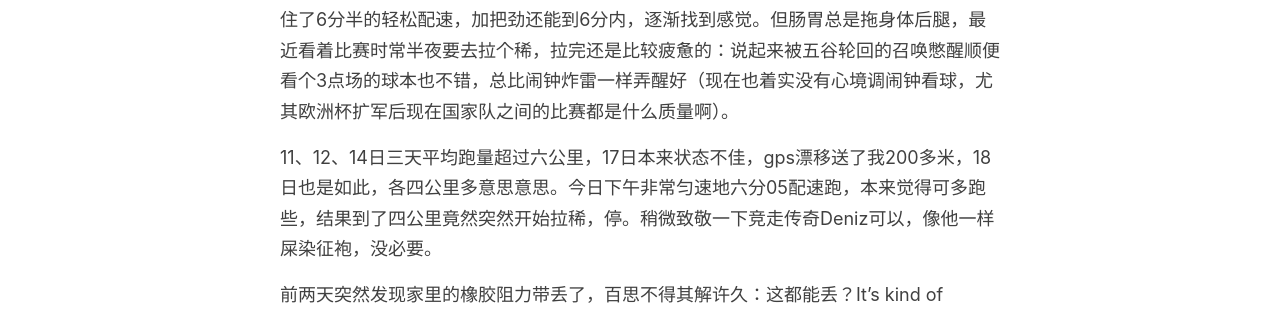
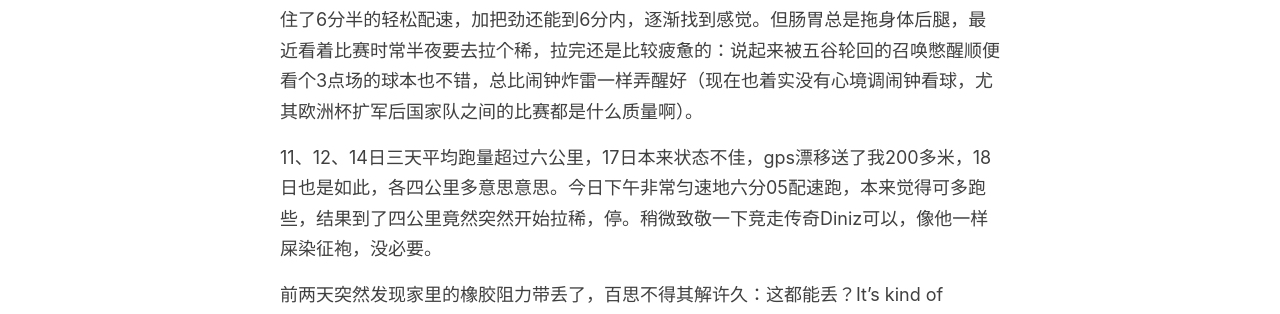
Before and after one commit to athletik/athletik.github.io, a Jekyll site: the page built from _posts/2021-6-21-跑到拉稀.md, in a window 1280 px wide. Shown: the part 314-628 px from the top of the page. Built offline with Jekyll 4.4.1, drawn with Linux system fonts in a browser that asks for light colours; comment, search, counter and statistics services are not loaded; some of the changed text lies outside the part shown.

Commit message:
Update 2021-6-21-跑到拉稀.md

```diff
--- a/_posts/2021-6-21-跑到拉稀.md
+++ b/_posts/2021-6-21-跑到拉稀.md
@@ -4,9 +4,9 @@ categories: [misc, 训练日志]
 title: 跑到拉稀
 ---
 
-十天没写了，其实这十天以来训练质量还不错，在相对轻松的体感和天天35度的气温下保住了6分半的轻松配速，加把劲还能到6分内，逐渐找到感觉。但肠胃总是拖身体后腿，最近看着比赛时常半夜要去拉个稀，拉完还是比较疲惫的：说起来被五谷轮回的召唤憋醒顺便看个3点场的球本也不错，总比闹钟炸雷一样弄醒好（现在也着实没有心境调闹钟看球，尤其欧洲杯扩军后现在国家队之间的比赛都是什么质量啊）。
+十天没写了，其实这十天以来训练质量还不错，在相对轻松的体感和天天35度的气温下保住了6分半的轻松配速，加把劲还能到6分内，逐渐找到感觉。但肠胃总是拖身体后腿，最近看着比赛时常半夜要去拉个稀，拉完还是比较疲惫的：说起来被五谷轮回的召唤憋醒顺便看个3点场的球本也不错，总比闹钟炸雷一样弄醒好（现在也着实没有心境调闹钟看球，尤其欧洲杯扩军后国家队之间的比赛都是什么质量啊）。
 
-11、12、14日三天平均跑量超过六公里，17日本来状态不佳，gps漂移送了我200多米，18日也是如此，各四公里多意思意思。今日下午非常匀速地六分05配速跑，本来觉得可多跑些，结果到了四公里竟然突然开始拉稀，停。稍微致敬一下竞走传奇Deniz可以，像他一样屎染征袍，没必要。
+11、12、14日三天平均跑量超过六公里，17日本来状态不佳，gps漂移送了我200多米，18日也是如此，各四公里多意思意思。今日下午非常匀速地六分05配速跑，本来觉得可多跑些，结果到了四公里竟然突然开始拉稀，停。稍微致敬一下竞走传奇Diniz可以，像他一样屎染征袍，没必要。
 
 前两天突然发现家里的橡胶阻力带丢了，百思不得其解许久：这都能丢？It's kind of conspicuous, isn't it? 最后终于想起来，有一天贪着捡绿化树下的芒果回家吃，忘记了绑在树上的弹力带，利令智昏……
 
```
